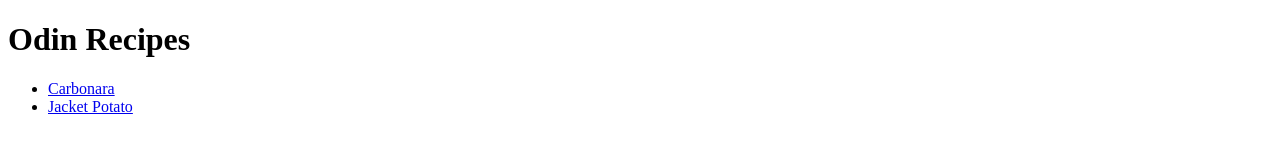
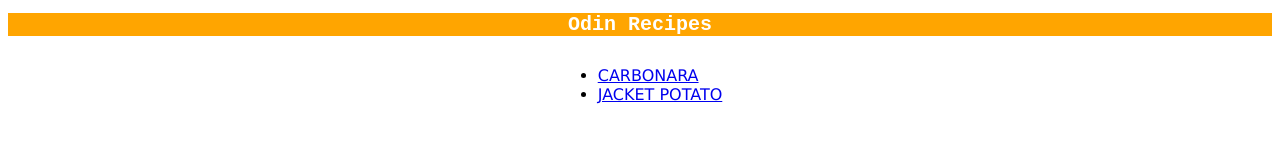
Before and after one commit to zkucas/odin-recipes, a plain HTML site: page index.html in a window 1280 px wide. Drawn offline with Linux system fonts and the light colour scheme.

Commit message:
adding styles

```diff
--- a/index.html
+++ b/index.html
@@ -3,14 +3,16 @@
 <head>
     <meta charset="UTF-8">
     <meta name="viewport" content="width=device-width, initial-scale=1.0">
+    <link rel="stylesheet" href="styles.css">
     <title>Document</title>
 </head>
 <body>
-    <h1>Odin Recipes</h1>
-    <ul>
-        <li> <a href="recipes/carbonara.html">Carbonara</a></li>
-        <li> <a href="recipes/potato.html">Jacket Potato</a></li>
-    </ul>
-
+    <div>
+        <h1>Odin Recipes</h1>
+        <ul class="list">
+            <li> <a href="recipes/carbonara.html">Carbonara</a></li>
+            <li> <a href="recipes/potato.html">Jacket Potato</a></li>
+        </ul>
+    </div>
 </body>
 </html>
--- /dev/null
+++ b/styles.css
@@ -0,0 +1,21 @@
+div{
+    text-align: center;
+}
+
+
+h1{
+    background-color: orange;
+    color: white;
+    font-size: 20px;
+    font-family: 'Courier New', Courier, monospace;
+
+}
+
+.list{
+    font-family: 'Lucida Sans', 'Lucida Sans Regular', 'Lucida Grande', 'Lucida Sans Unicode', Geneva, Verdana, sans-serif;
+    color: black;
+    display: inline-block;
+    text-align: left;
+    text-transform: uppercase;
+
+}
```
